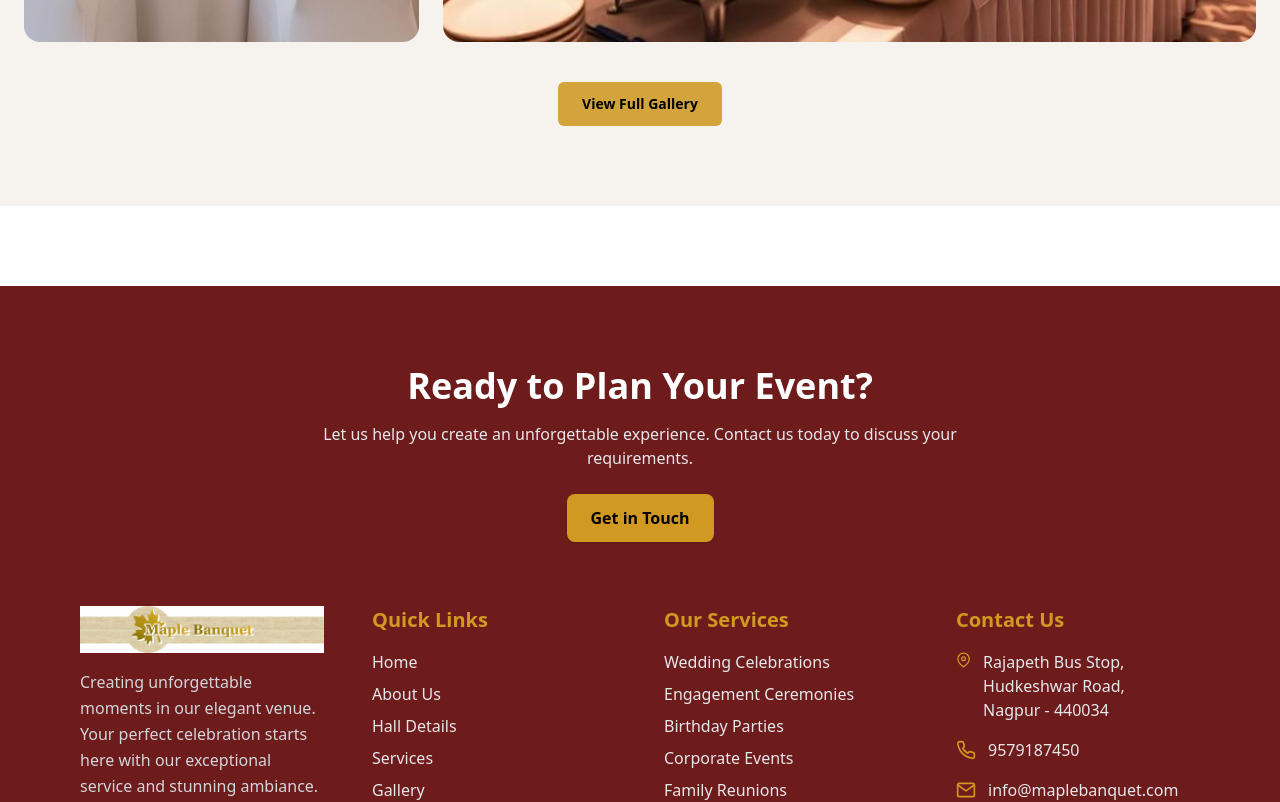
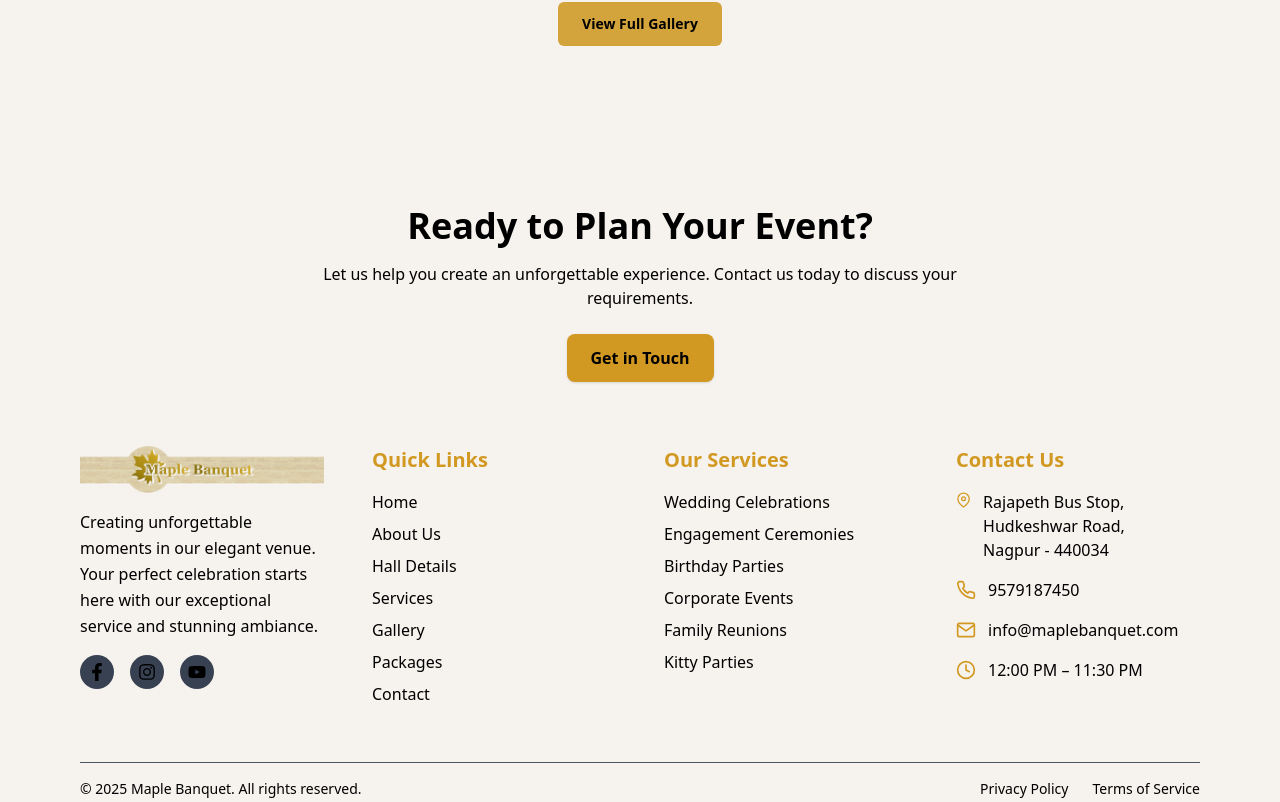
Before and after one commit to JaiPatel0916/Maple-Banquet-hall, a React (Vite) app in the folder frontend/: page / in a window 1280 px wide. Shown: the part 3560-4362 px from the top of the page. Built offline with nearby package versions, Linux system fonts and the light colour scheme.

Commit message:
refactor: remove unnecessary padding from Home and About pages; update Footer styles for better readability

```diff
--- a/frontend/src/App.jsx
+++ b/frontend/src/App.jsx
@@ -18,9 +18,7 @@ function App() {
       </Routes>
 
 
-      <div className="pt-20">
-        {/* Page content here */}
-      </div>
+
 
       <Footer />
     </>
--- a/frontend/src/components/Footer.jsx
+++ b/frontend/src/components/Footer.jsx
@@ -12,14 +12,14 @@ import Logo from "../assets/images/maple-logo.png";
 
 const Footer = () => {
     return (
-        <footer className="bg-[#6e1b1b] text-white pt-20 pb-8 px-6 md:px-12 lg:px-20">
+        <footer className="bg-[#f6f2ee]  text-black pt-20 pb-8 px-6 md:px-12 lg:px-20">
 
             {/* Top Heading Section */}
             <div className="text-center mb-16">
                 <h2 className="text-3xl md:text-4xl font-bold mb-4">
                     Ready to Plan Your Event?
                 </h2>
-                <p className="max-w-2xl mx-auto text-gray-200 mb-6">
+                <p className="max-w-2xl mx-auto text-black-200 mb-6">
                     Let us help you create an unforgettable experience. Contact us today to discuss your requirements.
                 </p>
                 <button className="bg-[#D29922] hover:bg-[#b88619] text-black font-semibold px-6 py-3 rounded-lg shadow">
@@ -28,7 +28,7 @@ const Footer = () => {
             </div>
 
             {/* Main Footer Grid */}
-            <div className="grid grid-cols-1 sm:grid-cols-2 lg:grid-cols-4 gap-12 text-gray-200">
+            <div className="grid grid-cols-1 sm:grid-cols-2 lg:grid-cols-4 gap-12 text-black-200">
 
                 {/* Brand */}
                 <div>
@@ -44,7 +44,7 @@ const Footer = () => {
                         </div> */}
                     </div>
 
-                    <p className="text-gray-300 leading-relaxed mb-4">
+                    <p className="text-black-300 leading-relaxed mb-4">
                         Creating unforgettable moments in our elegant venue. Your perfect celebration starts here with our exceptional service and stunning ambiance.
                     </p>
 
@@ -116,12 +116,12 @@ const Footer = () => {
             </div>
 
             {/* Bottom Bar */}
-            <div className="border-t border-gray-600 mt-14 pt-4 flex flex-col md:flex-row justify-between text-gray-300 text-sm">
+            <div className="border-t border-gray-600 mt-14 pt-4 flex flex-col md:flex-row justify-between text-black-300 text-sm">
                 <p>© 2025 Maple Banquet. All rights reserved.</p>
 
                 <div className="flex gap-6 mt-3 md:mt-0">
-                    <a href="#" className="hover:text-[#D29922]">Privacy Policy</a>
-                    <a href="#" className="hover:text-[#D29922]">Terms of Service</a>
+                    <a href="#" className="hover:text-[#D29922] text-black">Privacy Policy</a>
+                    <a href="#" className="hover:text-[#D29922] text-black">Terms of Service</a>
                 </div>
             </div>
         </footer>
--- a/frontend/src/pages/About.jsx
+++ b/frontend/src/pages/About.jsx
@@ -3,7 +3,7 @@ import AboutStory from "../components/About/AboutStory";
 export default function About() {
     return (
         <>
-            <div className="pt-20">
+            <div >
                 <AboutStory />
 
                 {/* Add more sections later like this */}
--- a/frontend/src/pages/Home.jsx
+++ b/frontend/src/pages/Home.jsx
@@ -6,7 +6,7 @@ import GallerySection from "../components/Home/GallerySection";
 export default function Home() {
     return (
         <>
-            <div className="pt-20">
+            <div >
 
               <HeroSection />
               <FeaturesSection />
```
Also changed, not shown: frontend/src/assets/images/maple-logo.png.
